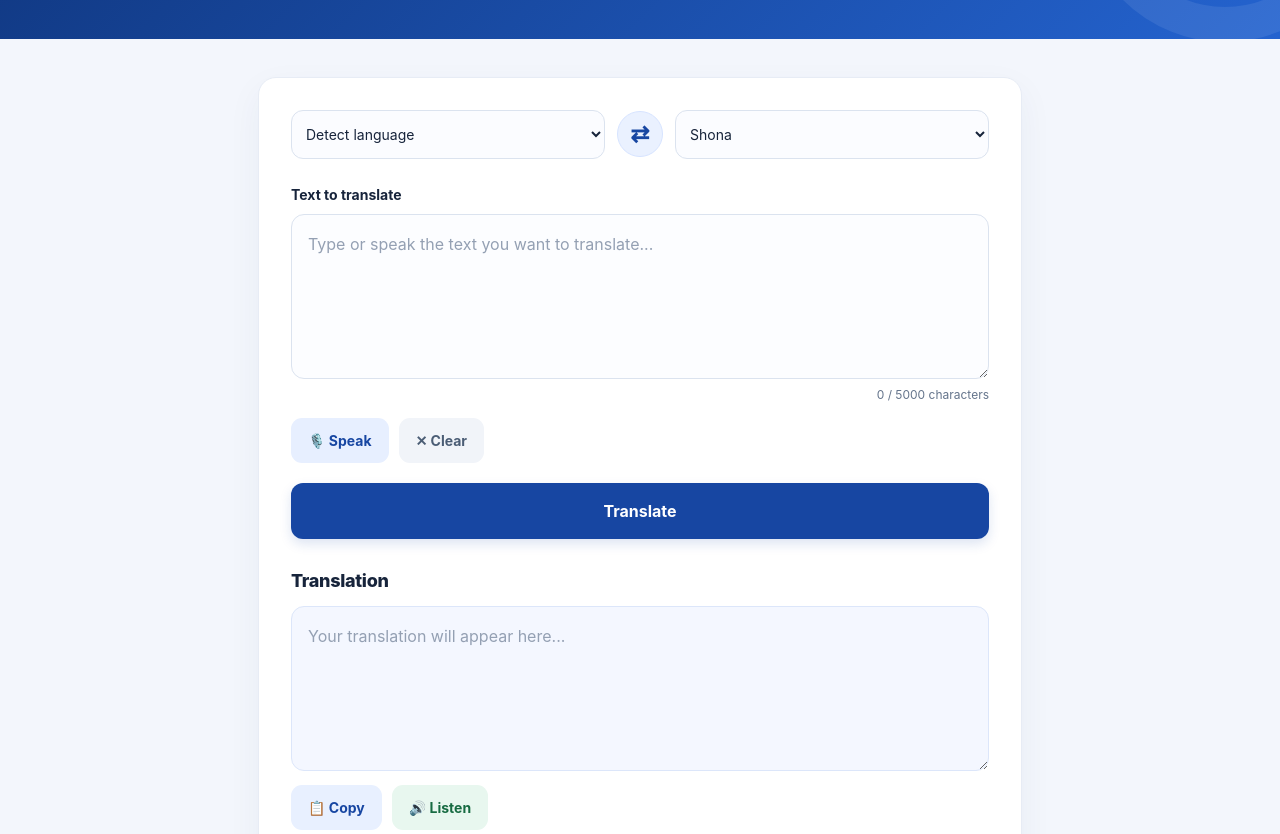
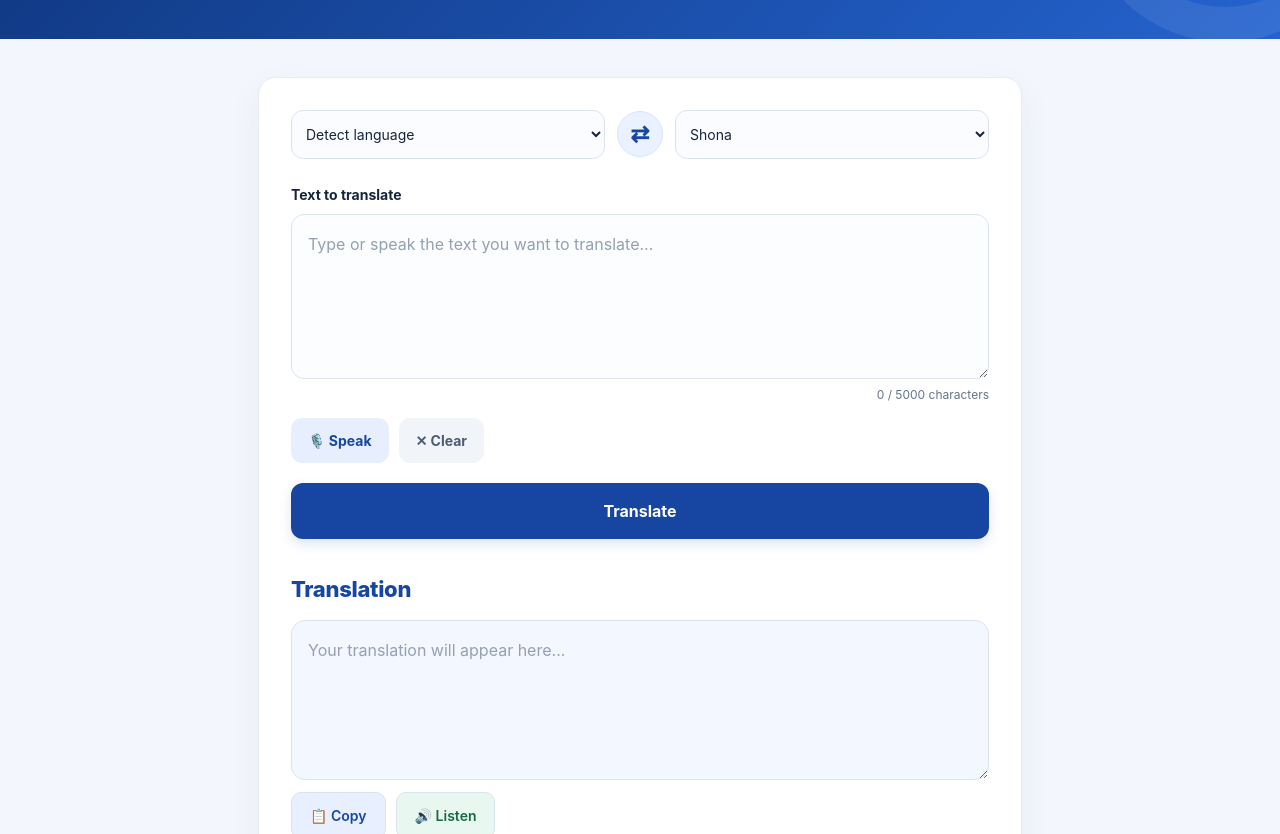
Before and after one commit to jdaka1723-bit/linguabridge-cloud, a website: page public/index.html in a window 1280 px wide. Shown: the part 118-952 px from the top of the page. Drawn offline with Linux system fonts and the light colour scheme.

Commit message:
Update index.html

```diff
--- a/public/index.html
+++ b/public/index.html
@@ -361,6 +361,48 @@ footer {
         transition: none !important;
     }
 }
+/* Translation result improvements */
+.result {
+  margin-top: 26px;
+  padding-top: 8px;
+}
+
+.result h3 {
+  color: #1746a2;
+  font-size: 22px;
+  margin-bottom: 14px;
+}
+
+#output {
+  width: 100%;
+  background: #f3f7ff;
+  border: 1px solid #dbe3ef;
+  border-radius: 14px;
+  color: #17243b;
+  line-height: 1.7;
+  min-height: 160px;
+  padding: 16px;
+}
+
+.result .tools {
+  display: flex;
+  flex-wrap: wrap;
+  gap: 10px;
+  margin-top: 12px;
+}
+
+.result .tools button {
+  background: #eaf1ff;
+  color: #1746a2;
+  border: 1px solid #dbe3ef;
+  border-radius: 10px;
+  font-weight: 600;
+  padding: 12px 18px;
+}
+
+.result .tools button:active {
+  background: #d5e4ff;
+}
 </style></head>
 <body>
 
```
